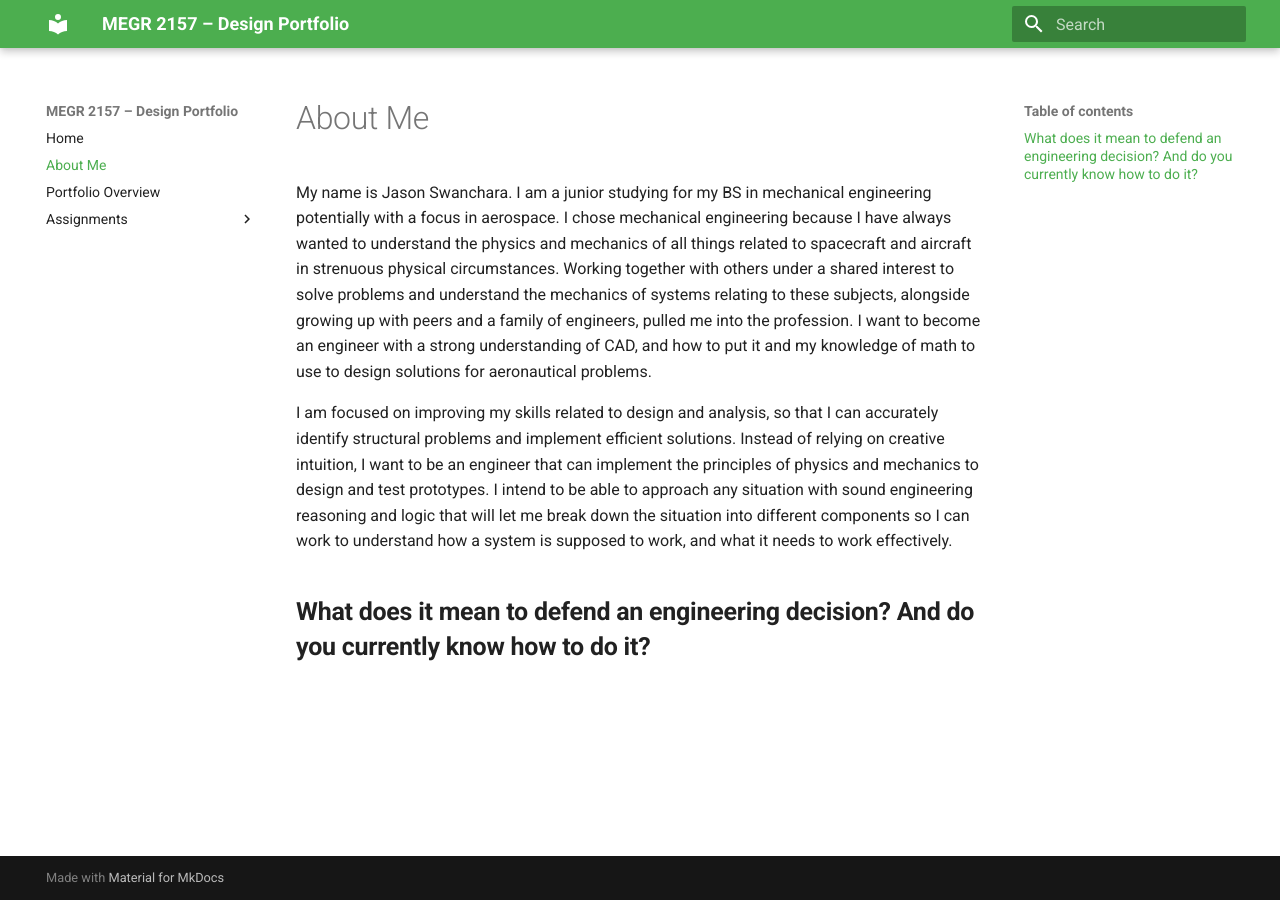
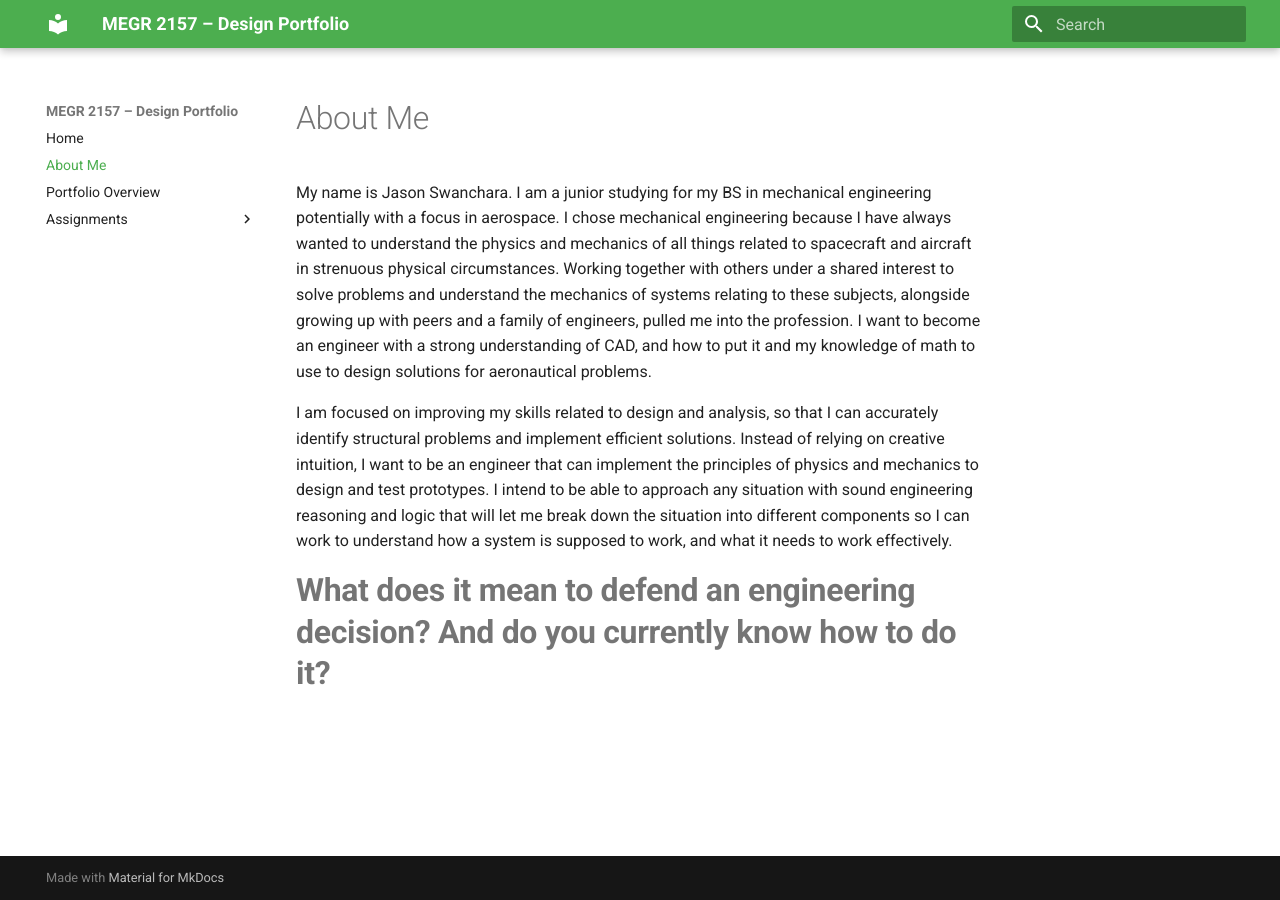
Before and after one commit to Jmswanchara/megr2156-portfolio, an MkDocs documentation site: the page built from docs/aboutme/index.md, in a window 1280 px wide. Built offline with MkDocs 1.6.1 and Material for MkDocs 9.7.7, drawn with Linux system fonts in a browser that asks for light colours.

Commit message:
Fix heading formatting in aboutme index

```diff
--- a/docs/aboutme/index.md
+++ b/docs/aboutme/index.md
@@ -3,4 +3,4 @@ My name is Jason Swanchara.  I am a junior studying for my BS in mechanical engi
 
 I am focused on improving my skills related to design and analysis, so that I can accurately identify structural problems and implement efficient solutions.  Instead of relying on creative intuition, I want to be an engineer that can implement the principles of physics and mechanics to design and test prototypes.  I intend to be able to approach any situation with sound engineering reasoning and logic that will let me break down the situation into different components so I can work to understand how a system is supposed to work, and what it needs to work effectively.
 
-##**What does it mean to defend an engineering decision? And do you currently know how to do it?**
+#**What does it mean to defend an engineering decision? And do you currently know how to do it?**
```
